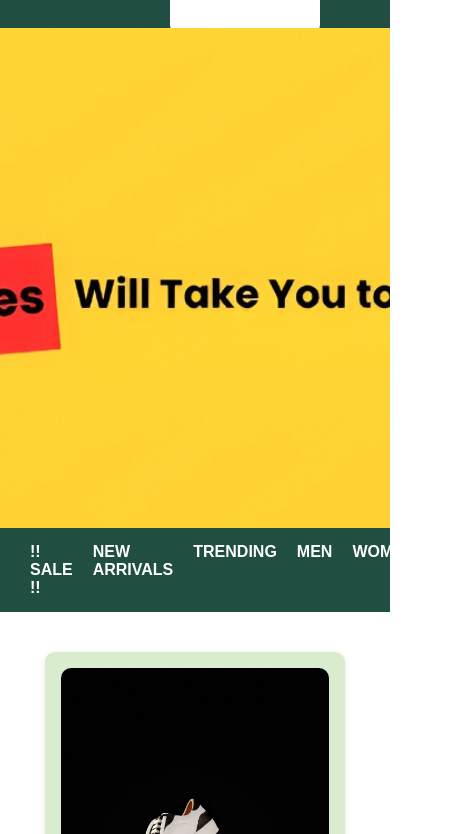
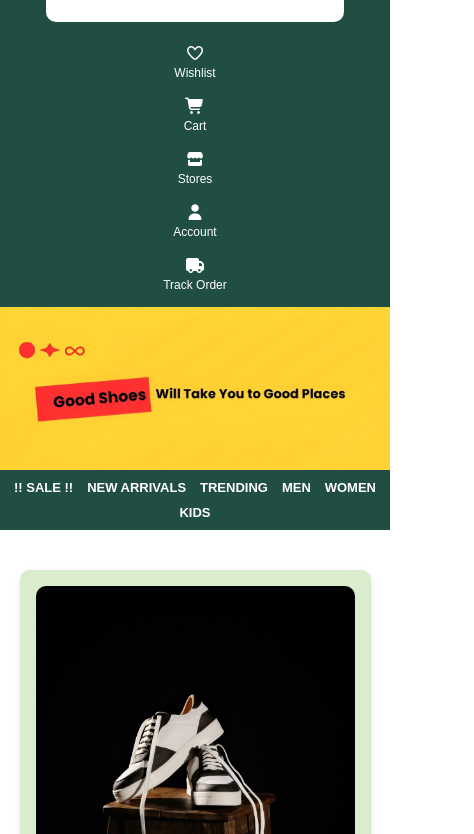
Before and after one commit to Mokshilxhah/Sneakova, a plain HTML site: page index.html in a window 390 px wide. Shown: the part 122-956 px from the top of the page, 474 px wide, since content can reach past the window. Drawn offline with Linux system fonts and the light colour scheme.

Commit message:
Mobile Responsive Changes

```diff
--- a/style.css
+++ b/style.css
@@ -227,3 +227,103 @@ footer {
   font-size: 0.9rem;
   color: #333;
 }
+
+@media (max-width: 1024px) {
+  .navbar {
+    flex-wrap: wrap;
+    justify-content: space-between;
+    height: auto;
+    padding: 10px 20px;
+    gap: 10px;
+  }
+
+  .navbar h1 {
+    font-size: 1.6rem;
+    flex: 1 1 100%;
+    text-align: center;
+    order: 1;
+  }
+
+  #box-1 {
+    width: 55%;
+    height: 40px;
+    margin: 10px auto;
+    order: 2;
+  }
+
+  .navbar .icon {
+    font-size: 18px;
+    margin: 5px;
+    order: 3;
+  }
+
+  .navbar .icon:not(#box-1) {
+    display: inline-flex;
+  }
+
+  main img {
+    height: auto;
+    max-height: 300px;
+  }
+
+  .nav-bar {
+    flex-wrap: wrap;
+    font-size: 14px;
+    gap: 10px;
+    padding: 10px;
+  }
+
+  .box-class {
+    justify-content: center;
+    gap: 15px;
+  }
+
+  .box {
+    width: 45%;
+    height: auto;
+  }
+
+  .social {
+    flex-wrap: wrap;
+    gap: 20px;
+    font-size: 15px;
+  }
+
+  .footer-content {
+    flex-wrap: wrap;
+    gap: 30px;
+    text-align: center;
+    justify-content: center;
+  }
+
+  .footer-section {
+    min-width: 250px;
+  }
+}
+
+@media (max-width: 600px) {
+  .navbar {
+    flex-direction: column;
+    gap: 8px;
+  }
+
+  #box-1 {
+    width: 85%;
+  }
+
+  .navbar h1 {
+    font-size: 1.4rem;
+  }
+
+  .navbar .icon {
+    font-size: 16px;
+  }
+
+  .box {
+    width: 90%;
+  }
+
+  .nav-bar {
+    font-size: 13px;
+  }
+}
```
